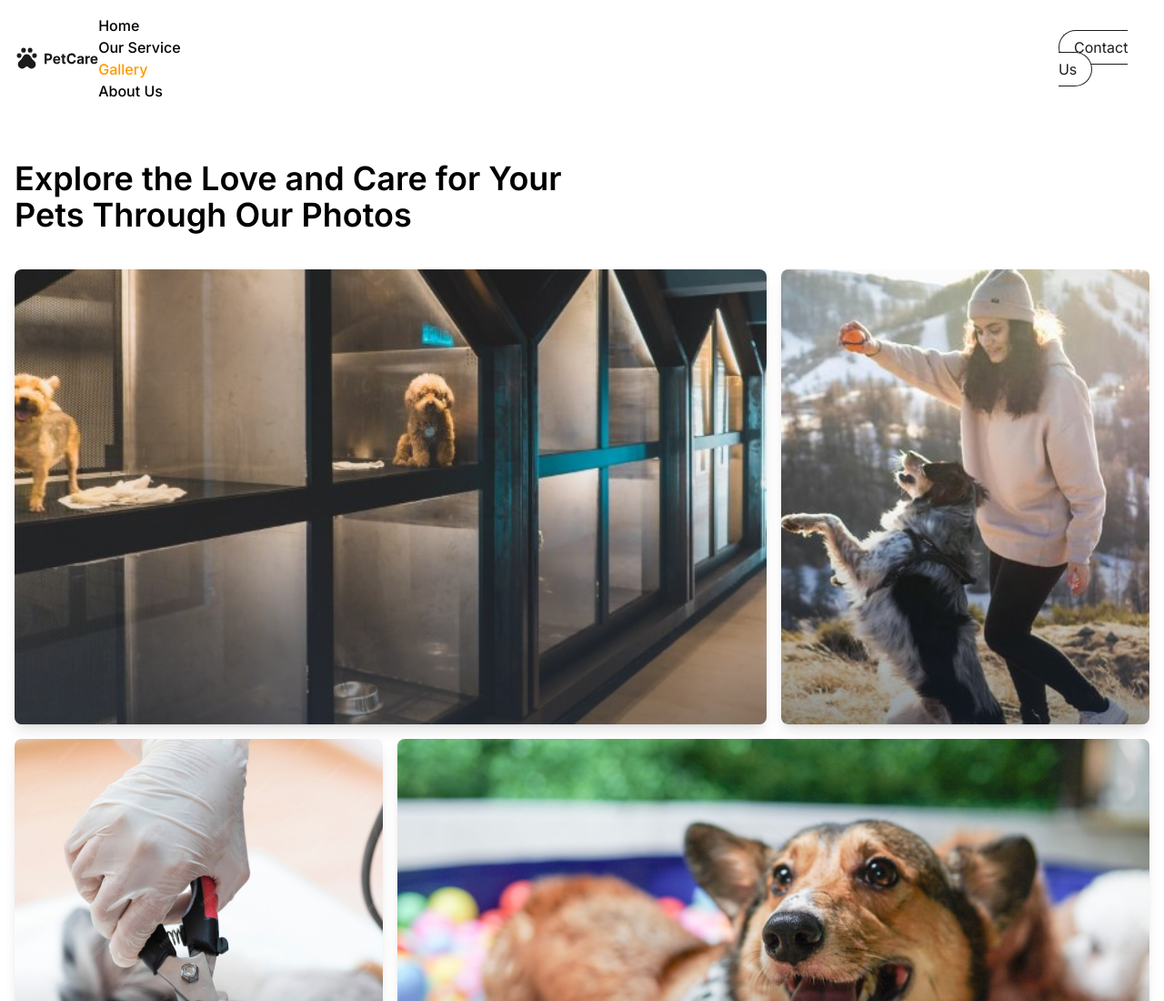
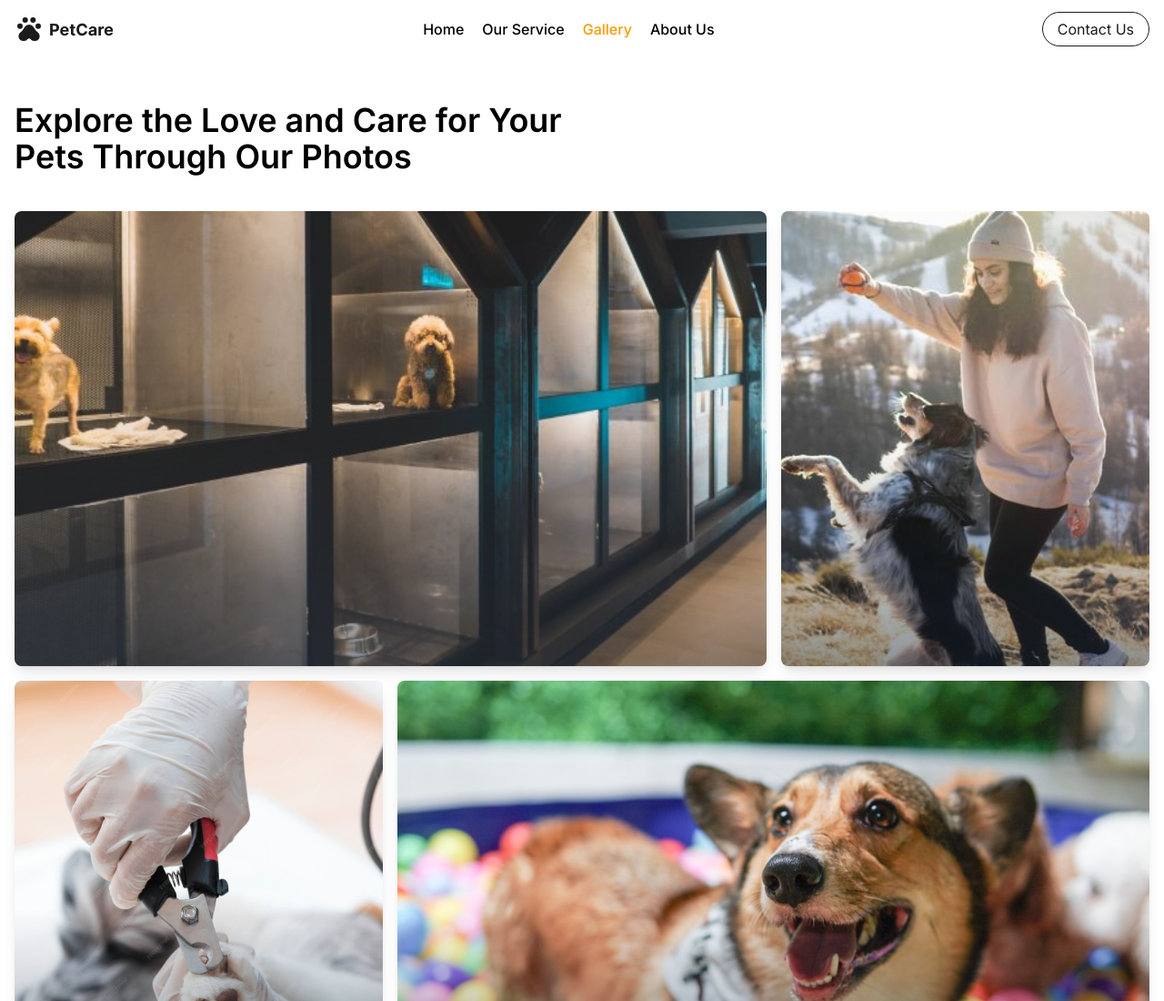
Before and after one commit to MOB-TIM-A/Personal-Website-2, a website: page gallery.html in a window 1280 px wide. Shown: the top 1100 px of the page at 91% size. Drawn offline with nearby package versions, Linux system fonts and the light colour scheme; files that its build step writes are made by us from their sources.

Commit message:
fix Navbar

```diff
--- a/gallery.html
+++ b/gallery.html
@@ -11,9 +11,9 @@
             <div class="text-lg font-bold flex items-center">
                 <img id="logo" src="./assets/logo.svg" alt="petcare" />
             </div>
-            <nav class="w-full hidden md:flex">
+            <nav class="hidden md:block">
                 <ul id="menu-list"
-                    class=" md:space-x-5 flex-col md:flex-row space-y-3 md:space-y-0 nav-links">
+                    class=" md:space-x-5 flex flex-col md:flex-row space-y-3 md:space-y-0 nav-links">
                     <li><a href="index.html" class="nav-link font-medium hover:text-primary">Home</a></li>
                     <li><a href="our-services.html" class="nav-link font-medium hover:text-primary">Our Service</a></li>
                     <li><a href="gallery.html" class="nav-link font-medium hover:text-primary">Gallery</a></li>
```
